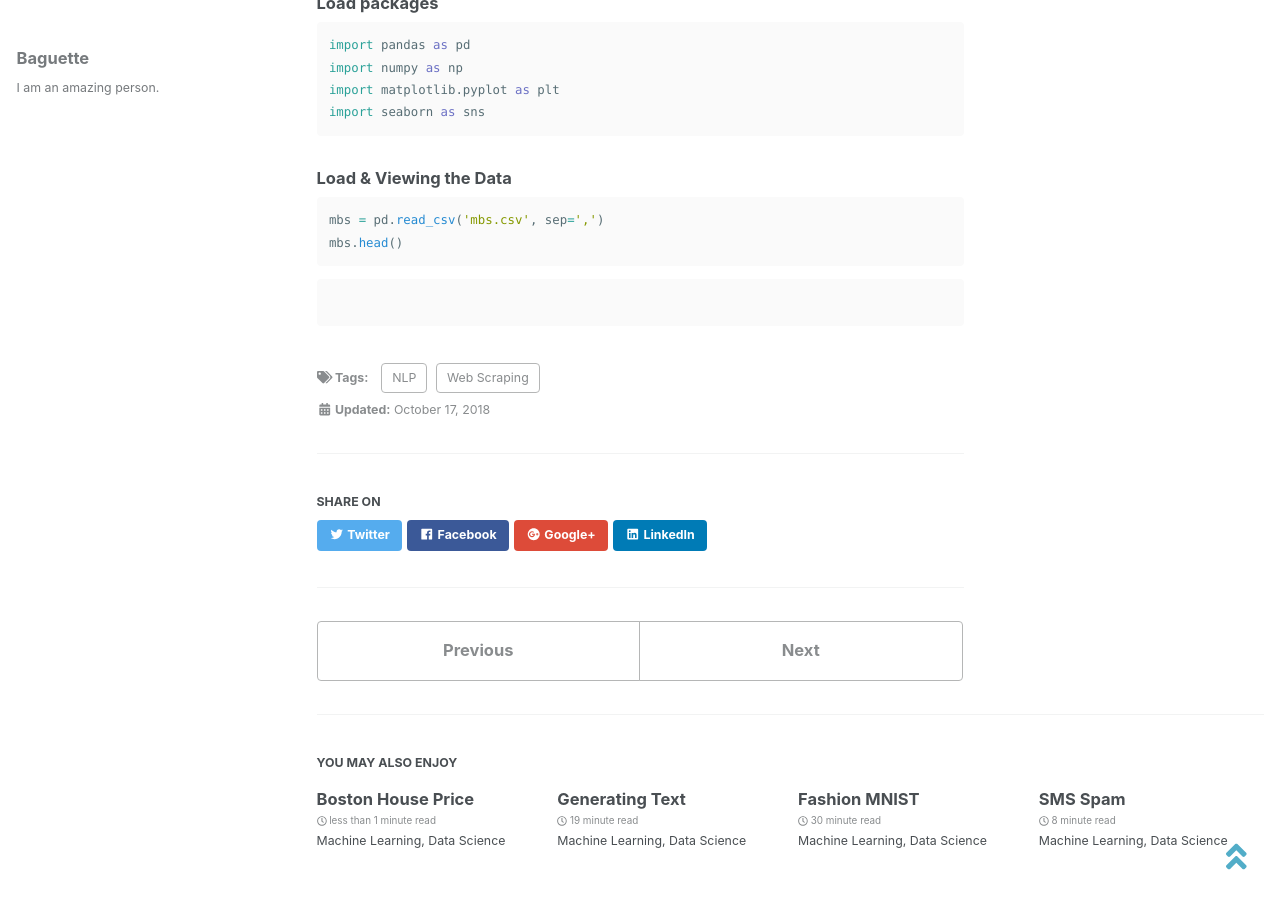
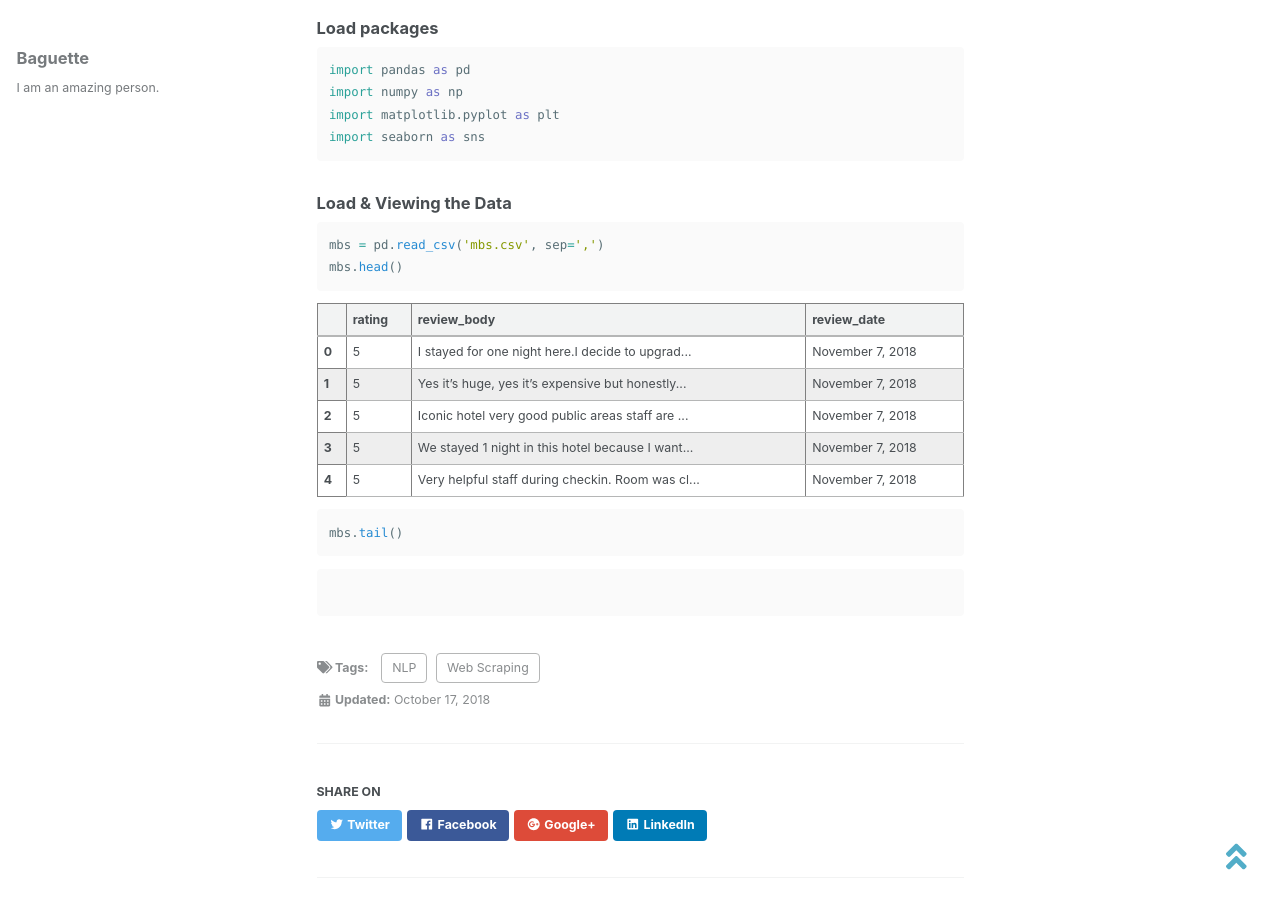
Before and after one commit to baguettexci/baguettexci.gituhb.io, a Jekyll site: the page built from _posts/2018-10-17-Web-Scraping-TripAdvisor.md, in a window 1280 px wide and 900 px high, scrolled down 2094 px. Built offline with Jekyll 4.4.1, drawn with Linux system fonts in a browser that asks for light colours; nearby versions of some CDN libraries; some of the changed text lies outside the part shown.

Commit message:
Update 2018-10-17-Web-Scraping-TripAdvisor.md

````diff
--- a/_posts/2018-10-17-Web-Scraping-TripAdvisor.md
+++ b/_posts/2018-10-17-Web-Scraping-TripAdvisor.md
@@ -22,6 +22,7 @@ The items to be retrieved are:
 * Content of the reviews
 * Ratings of the reviews
 * Reviewed date
+<br/>
 The data would then be contained in a csv.
 
 <img src="{{ site.url }}{{ site.baseurl }}/images/WebScrapingTripAdvisor/page2.png" alt="">
@@ -40,6 +41,53 @@ import seaborn as sns
 mbs = pd.read_csv('mbs.csv', sep=',')
 mbs.head()
 ```
+<table border="1" class="dataframe">
+  <thead>
+    <tr style="text-align: right;">
+      <th></th>
+      <th>rating</th>
+      <th>review_body</th>
+      <th>review_date</th>
+    </tr>
+  </thead>
+  <tbody>
+    <tr>
+      <th>0</th>
+      <td>5</td>
+      <td>I stayed for one night here.I decide to upgrad...</td>
+      <td>November 7, 2018</td>
+    </tr>
+    <tr>
+      <th>1</th>
+      <td>5</td>
+      <td>Yes it’s huge, yes it’s expensive but honestly...</td>
+      <td>November 7, 2018</td>
+    </tr>
+    <tr>
+      <th>2</th>
+      <td>5</td>
+      <td>Iconic hotel very good public areas staff are ...</td>
+      <td>November 7, 2018</td>
+    </tr>
+    <tr>
+      <th>3</th>
+      <td>5</td>
+      <td>We stayed 1 night in this hotel because I want...</td>
+      <td>November 7, 2018</td>
+    </tr>
+    <tr>
+      <th>4</th>
+      <td>5</td>
+      <td>Very helpful staff during checkin. Room was cl...</td>
+      <td>November 7, 2018</td>
+    </tr>
+  </tbody>
+</table>
+
+```python
+mbs.tail()
+```
+
 
 ```python
 
````
